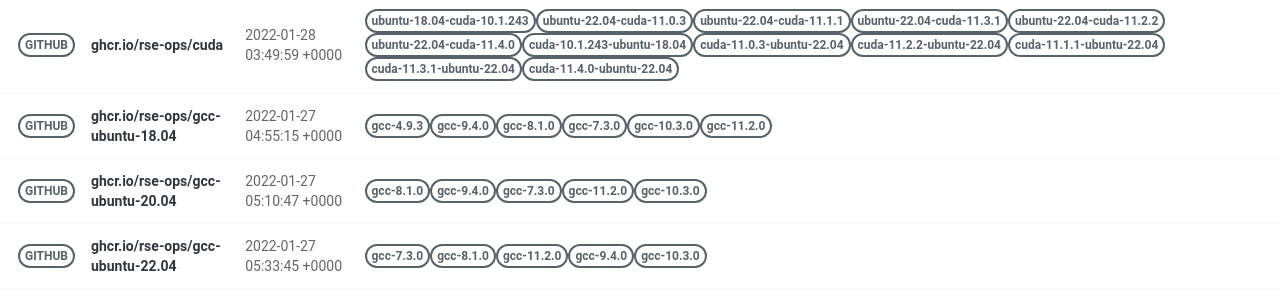
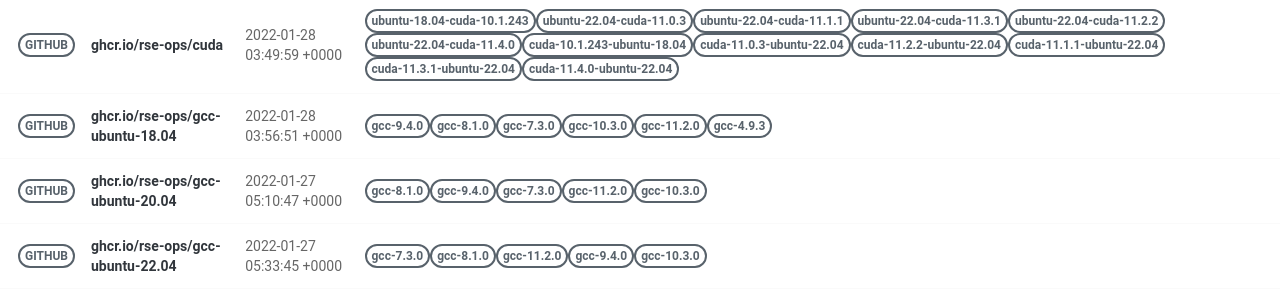
Before and after one commit to rse-ops/docker-images, a Jekyll site: the page built from pages/index.md, in a window 1280 px wide. Shown: the part 498-798 px from the top of the page. Built offline with Jekyll 4.4.1, drawn with Linux system fonts in a browser that asks for light colours; nearby versions of some CDN libraries.

Commit message:
Automated push to update library 2022-01-28

```diff
--- a/_library/ghcr.io-rse-ops-gcc-ubuntu-18.04.md
+++ b/_library/ghcr.io-rse-ops-gcc-ubuntu-18.04.md
@@ -1,14 +1,11 @@
 ---
 layout: container
 name: ghcr.io/rse-ops/gcc-ubuntu-18.04
-updated_at: 2022-01-27 04:55:15.995878
+updated_at: 2022-01-28 03:56:51.286345
 
 
 container_url: https://github.com/orgs/rse-ops/packages/container/package/gcc-ubuntu-18.04
 versions:
- - tag: gcc-4.9.3
-   dockerfile: https://github.com/rse-ops/docker-images/blob/main/ubuntu/gcc/Dockerfile
-   manifest: https://crane.ggcr.dev/manifest/ghcr.io/rse-ops/gcc-ubuntu-18.04:gcc-4.9.3
  - tag: gcc-9.4.0
    dockerfile: https://github.com/rse-ops/docker-images/blob/main/ubuntu/gcc/Dockerfile
    manifest: https://crane.ggcr.dev/manifest/ghcr.io/rse-ops/gcc-ubuntu-18.04:gcc-9.4.0
```
Also changed, not shown: other parts of _library/ghcr.io-rse-ops-gcc-ubuntu-18.04.md (+3 -0 lines).
